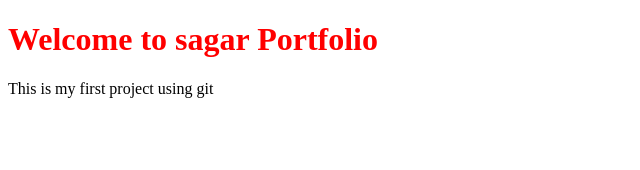
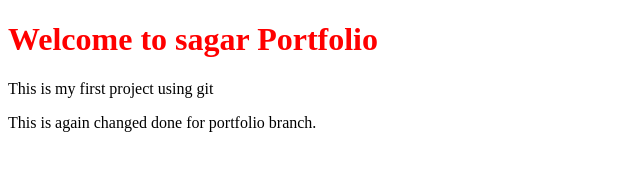
Before and after one commit to sagarjha9715/Portfolio, a plain HTML site: page index.html in a window 1280 px wide. Shown: the whole page, without its empty margins (0-640 px from the left). Drawn offline with Linux system fonts and the light colour scheme.

Commit message:
modified file in portfolio brach

```diff
--- a/index.html
+++ b/index.html
@@ -9,6 +9,9 @@
 
 <h1>Welcome to sagar Portfolio</h1>
 <p>This is my first project using git</p>
+<div>
+	<p>This is again changed done for portfolio branch.</p>
+</div>
 </body>
 
 
```
